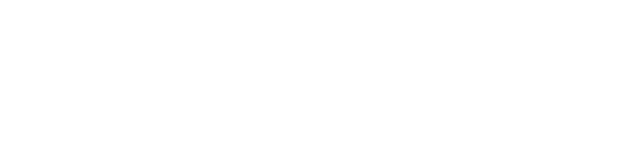
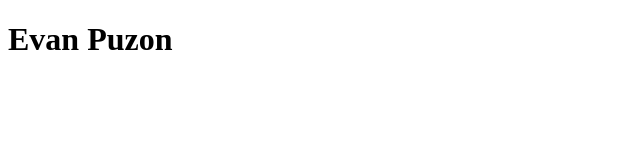
Before and after one commit to puzonevan/portfolio-site, a plain HTML site: page index.html in a window 1280 px wide. Shown: the whole page, without its empty margins (0-640 px from the left). Drawn offline with Linux system fonts and the light colour scheme.

Commit message:
h1 setup

```diff
--- a/index.html
+++ b/index.html
@@ -7,6 +7,6 @@
     <title>Evan Puzon</title>
 </head>
 <body>
-
+    <h1>Evan Puzon</h1>
 </body>
 </html>
```
